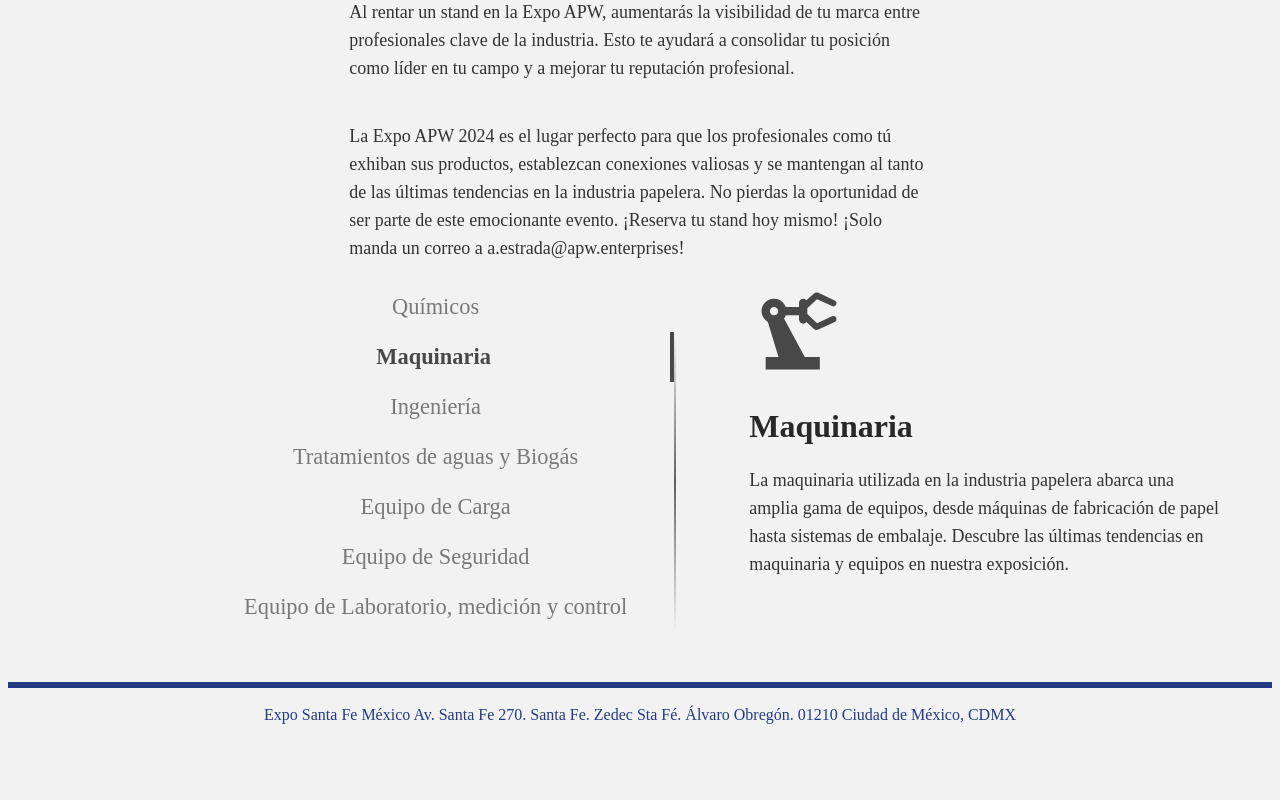
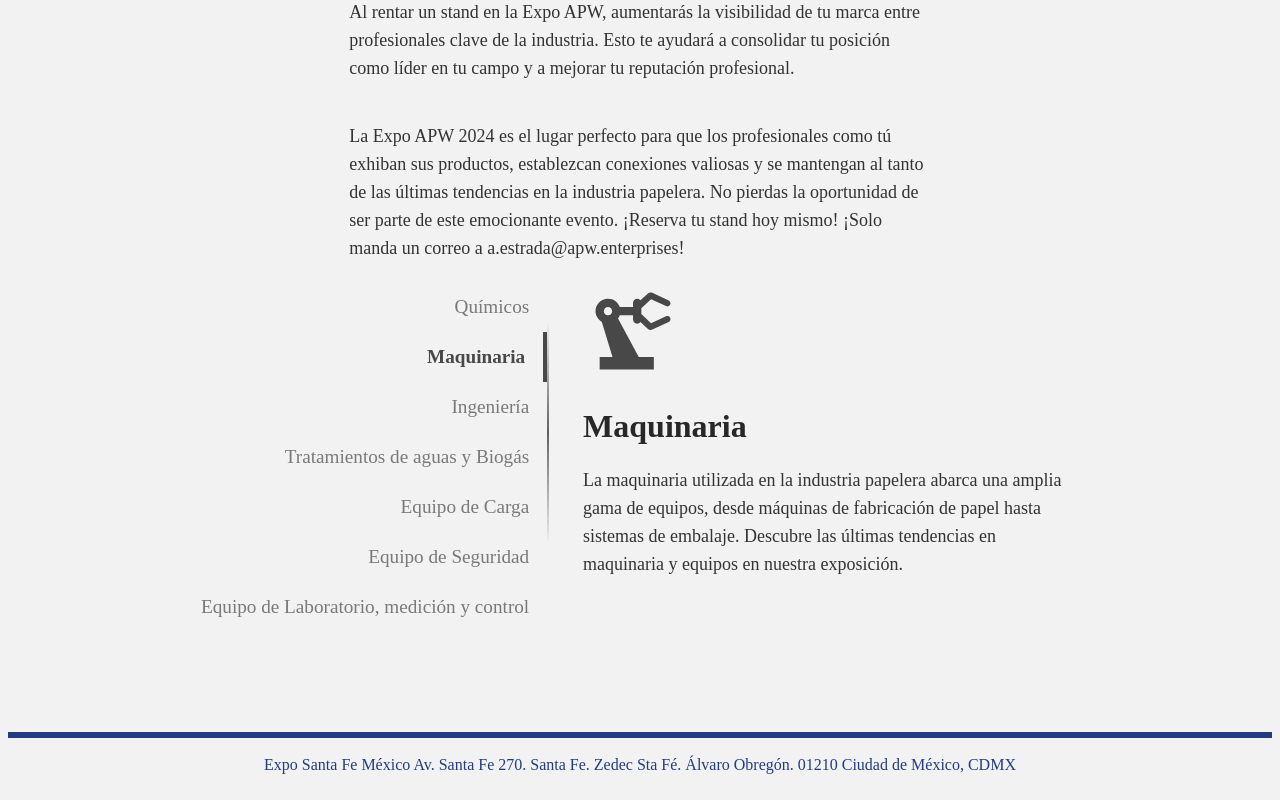
Before and after one commit to Vvan31/paperworld, a React (Vite) app in the folder PaperWorld/: page /expositor in a window 1280 px wide. Shown: the part 1813-2613 px from the top of the page. Before the commit the page ends 2563 px from the top, so only its background shows below. Built offline with nearby package versions, Linux system fonts and the light colour scheme; a web font is replaced by a local one.

Commit message:
Fix responsive

```diff
--- a/PaperWorld/src/components/industryAreas.css
+++ b/PaperWorld/src/components/industryAreas.css
@@ -38,7 +38,7 @@
     /* background-color: #f2f2f2; */
     /* box-shadow: 0 1px 3px rgba(0, 0, 0, 0.12), 0 1px 2px rgba(0, 0, 0, 0.24); */
     overflow: hidden;
-    padding-left: calc(7vw + 100px);
+    padding-left: 13%;
 }
  #scene #left-zone {
     background: #f2f2f200;
@@ -66,10 +66,11 @@
     display: block;
     opacity: 0.5;
     height: 50px;
-    text-align: center;
+    text-align: right;
     line-height: 50px;
-    font-size: 1.4rem;
+    font-size: 1.2rem;
     font-weight: 500;
+    padding-right: 18px;
 }
  #scene #left-zone .list li.item input[type="radio"] ~ label:first-letter {
     text-transform: uppercase;
@@ -128,13 +129,13 @@
 }
  #scene #left-zone .list li.item input[type="radio"] ~ .indAContent{
     position: absolute;
-    left: calc(10vw + 550px);
+    left: calc(40%);
     top: -400px;
     width: 600px;
     height: 400px;
     animation-duration: 0.75s;
     animation-name: slideout;
-    animation-timing-function: ease-out;
+    animation-timing-function: ease-in-out;
     display: flex;
     align-items: center;
     justify-content: center;
@@ -223,11 +224,17 @@
     flex-grow: 3;
 }
 
-
-@media screen and (max-width: 600px) {
+@media screen and (max-width: 1760px) {
 
     #scene {
         padding-left: 0;
+        padding-bottom: 100px;
+    }
+
+}
+@media screen and (max-width: 1230px) {
+    #scene {
+        padding-left: 25%;
         padding-bottom: 100px;
     }
     .label {
@@ -241,3 +248,8 @@
 
     }
 }
+@media screen and (max-width: 1230px) {
+#scene {
+        padding-left: 2%;
+}
+}
--- a/PaperWorld/src/components/industryAreas.jsx
+++ b/PaperWorld/src/components/industryAreas.jsx
@@ -11,46 +11,7 @@
 
 import data from "../data.json"
 
-import papel from "../assets/PNG/Paper_06.png"
 import { Icon } from '@mui/material';
-
-const datas = {
-  'Químicos': {
-    title: 'Químicos',
-    content: 'The garden strawberry (or simply strawberry /ˈstrɔːbᵊri/; Fragaria × ananassa) is a widely grown hybrid species of the genus Fragaria (collectively known as the strawberries)',
-    picto: 'Químicos'
-  },
-  'Maquinaria': {
-    title: 'Maquinaria',
-    content: 'A banana is an edible fruit, botanically a berry, produced by several kinds of large herbaceous flowering plants in the genus Musa.',
-    picto: 'Maquinaria'
-  },
-  'Ingeniería': {
-    title: 'Ingeniería',
-    content: 'The apple tree (Malus domestica) is a deciduous tree in the rose family best known for its sweet, pomaceous fruit, the apple. It is cultivated worldwide as a fruit tree, and is the most widely grown species in the genus Malus.',
-    picto: 'Ingenieria'
-  },
-  'Tratamientos de aguas y Biogás': {
-    title: 'Tratamientos de aguas y Biogás',
-    content: 'The orange (specifically, the sweet orange) is the fruit of the citrus species Citrus × sinensis in the family Rutaceae.',
-    picto: 'tratamientos'
-  },
-  'Equipo de Carga': {
-    title: 'Equipo de Carga',
-    content: 'The orange (specifically, the sweet orange) is the fruit of the citrus species Citrus × sinensis in the family Rutaceae.',
-    picto: 'equipoCarga'
-  },
-  'Equipo de Seguridad': {
-    title: 'Equipo de Seguridad',
-    content: 'The orange (specifically, the sweet orange) is the fruit of the citrus species Citrus × sinensis in the family Rutaceae.',
-    picto: 'equipoSeguridad'
-  },
-  'Equipo de Laboratorio, medición y control': {
-    title: 'Equipo de Laboratorio, medición y control',
-    content: 'The orange (specifically, the sweet orange) is the fruit of the citrus species Citrus × sinensis in the family Rutaceae.',
-    picto: 'equipoLaboratorio'
-  }
-};
 
 const sections = ['Químicos', 'Maquinaria', 'Ingeniería', 'Tratamientos de aguas y Biogás', "Equipo de Carga", "Equipo de Seguridad", "Equipo de Laboratorio, medición y control"];
 
--- a/PaperWorld/src/components/porqueExponer.css
+++ b/PaperWorld/src/components/porqueExponer.css
@@ -79,11 +79,8 @@
     margin: 20px 0 20px 0;
 
 }
-.blueBg{
-    /* background: rgb(34,59,130);
-    background: linear-gradient(90deg, rgba(34,59,130,1) 0%, rgba(58,84,180,0.802976293056285) 50%, rgba(34,59,130,1) 100%);
-    */
-    width: 100%;
+.industry{
+    width: 90%;
     padding: 0;
     margin: 0;
     padding-bottom: 50px;
@@ -92,7 +89,6 @@
     flex-direction: column;
     flex-wrap: nowrap;
     align-items: center;
-
 }
 .divider{
     transform: skewY(3deg);
@@ -105,4 +101,7 @@
         width: 100%;
         padding: 1% 5% 0% 5%;
     }
+    .industry{
+        width: 100%;
+    }
 }
--- a/PaperWorld/src/components/porqueExponer.jsx
+++ b/PaperWorld/src/components/porqueExponer.jsx
@@ -32,9 +32,9 @@
                 </div>
                 <p>{whyExhibitor.conclution}</p>
             </div>
-            {/* <div className='blueBg'> */}
+            <div className='industry'>
                 <IndustryAreas language={language} />
-            {/* </div> */}
+            </div>
         </div>
     );
 }
```
